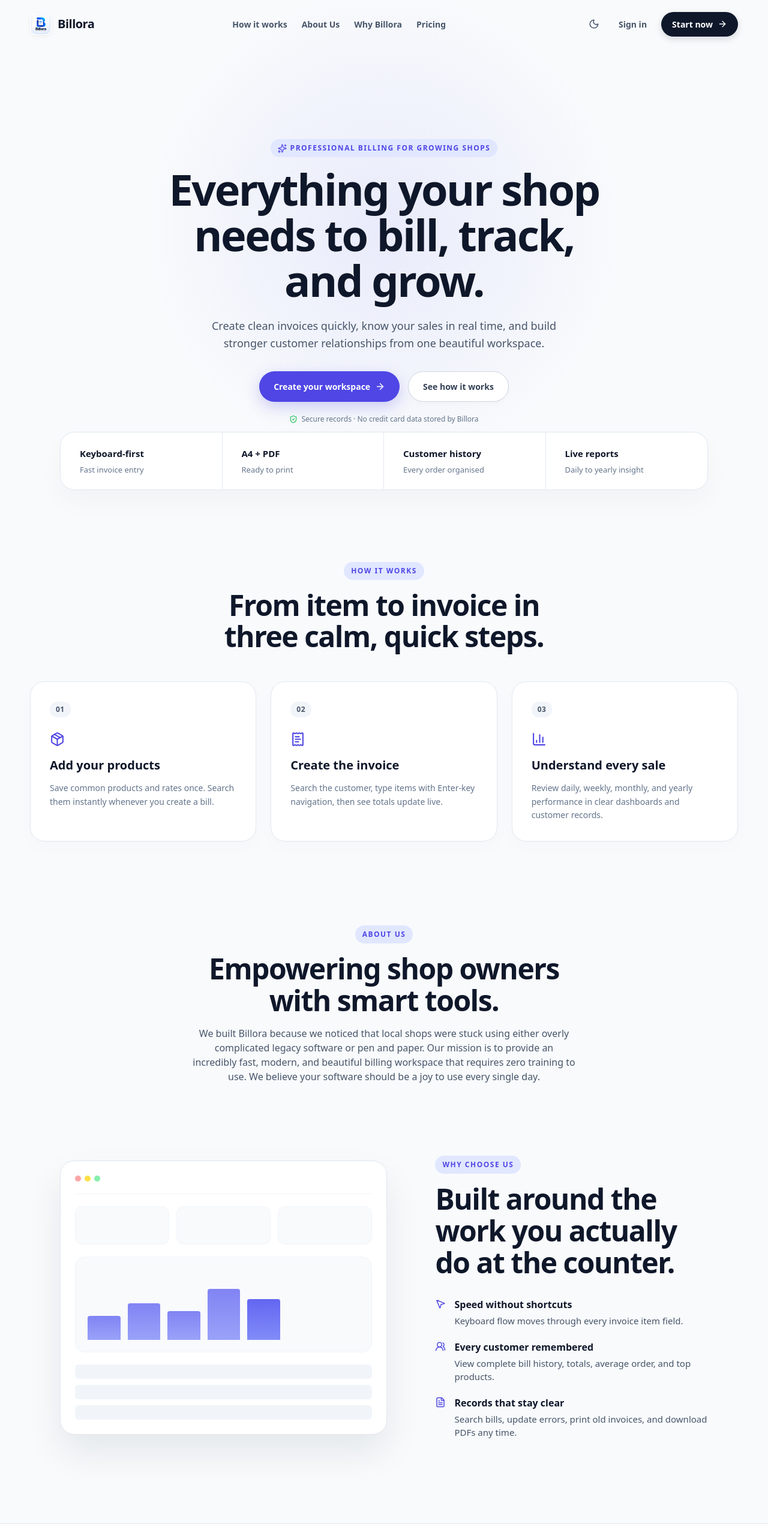
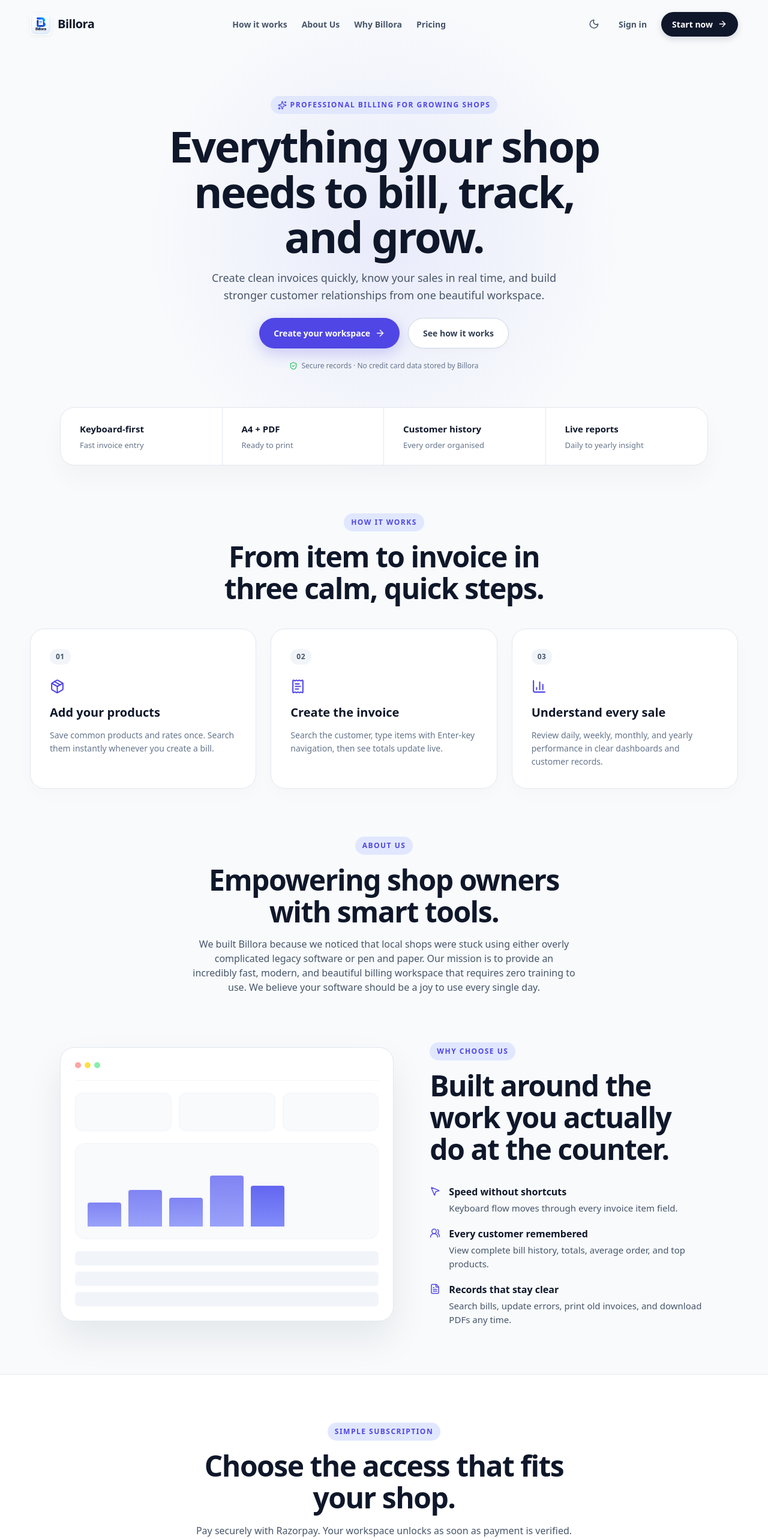
Before and after one commit to MalajiGopiChand/Billora, a React (Vite) app: page / in a window 1280 px wide. Shown: the top 2566 px of the page at 60% size. Built offline with nearby package versions, Linux system fonts and the light colour scheme; no server answers.

Commit message:
Adjust space gaps in landing page

```diff
--- a/src/pages/Landing.module.css
+++ b/src/pages/Landing.module.css
@@ -8,12 +8,12 @@
 .links a:hover, .login:hover { color: #0f172a; }
 .start, .cta, .secondary { display: inline-flex; align-items: center; gap: 8px; font-size: 14px; font-weight: 700; text-decoration: none; border-radius: 99px; }
 .start { color: #ffffff; padding: 10px 18px; background: #0f172a; box-shadow: 0 4px 12px rgba(15, 23, 42, 0.15); }
-.hero { min-height: 640px; width: min(1180px, calc(100% - 40px)); margin: 0 auto; position: relative; display: grid; place-items: center; }
-.hero::before { content: ''; position: absolute; top: -100px; left: 50%; transform: translateX(-50%); width: 800px; height: 800px; background: radial-gradient(circle, rgba(99, 102, 241, 0.1) 0%, rgba(248, 250, 252, 0) 70%); z-index: 0; pointer-events: none; }
-.copy { position: relative; z-index: 1; max-width: 760px; padding-top: 140px; text-align: center; }
+.hero { min-height: 500px; width: min(1180px, calc(100% - 40px)); margin: 0 auto; position: relative; display: grid; place-items: center; }
+.hero::before { content: ''; position: absolute; top: -80px; left: 50%; transform: translateX(-50%); width: 800px; height: 800px; background: radial-gradient(circle, rgba(99, 102, 241, 0.1) 0%, rgba(248, 250, 252, 0) 70%); z-index: 0; pointer-events: none; }
+.copy { position: relative; z-index: 1; max-width: 760px; padding-top: 80px; text-align: center; }
 .copy > p, .sectionIntro > p, .why > div:last-child > p { display: inline-flex; align-items: center; gap: 6px; margin: 0 0 16px; color: #4f46e5; font-size: 12px; font-weight: 800; text-transform: uppercase; letter-spacing: 1.5px; background: #e0e7ff; padding: 6px 12px; border-radius: 20px; }
 .copy h1 { margin: 0; font-size: clamp(42px, 6vw, 72px); line-height: 1.05; letter-spacing: -2.5px; font-weight: 850; color: #0f172a; }
-.copy > span { display: block; max-width: 620px; color: #475569; margin: 24px auto 32px; line-height: 1.6; font-size: 18px; }
+.copy > span { display: block; max-width: 620px; color: #475569; margin: 16px auto 24px; line-height: 1.6; font-size: 18px; }
 .copy > div { display: flex; justify-content: center; gap: 14px; }
 .cta { padding: 14px 24px; color: #fff; background: #4f46e5; box-shadow: 0 8px 24px rgba(79, 70, 229, 0.25); }
 .cta:hover { background: #4338ca; }
@@ -21,14 +21,14 @@
 .secondary:hover { background: #f1f5f9; border-color: #94a3b8; }
 .copy small { display: flex; justify-content: center; align-items: center; gap: 6px; margin-top: 20px; color: #64748b; font-size: 12px; font-weight: 500; }
 .copy small svg { color: #22c55e; }
-.proof { width: min(1080px, calc(100% - 40px)); display: grid; grid-template-columns: repeat(4, 1fr); margin: 0 auto 120px; position: relative; z-index: 1; background: #ffffff; border: 1px solid #e2e8f0; border-radius: 24px; box-shadow: 0 20px 40px rgba(0,0,0,0.03); overflow: hidden; }
+.proof { width: min(1080px, calc(100% - 40px)); display: grid; grid-template-columns: repeat(4, 1fr); margin: 60px auto 80px; position: relative; z-index: 1; background: #ffffff; border: 1px solid #e2e8f0; border-radius: 24px; box-shadow: 0 20px 40px rgba(0,0,0,0.03); overflow: hidden; }
 .proof div { padding: 24px 32px; border-right: 1px solid #e2e8f0; text-align: left; }
 .proof div:last-child { border: 0; }
 .proof strong, .proof span { display: block; }
 .proof strong { color: #0f172a; font-size: 15px; font-weight: 750; margin-bottom: 6px; }
 .proof span { color: #64748b; font-size: 13px; line-height: 1.4; }
-.section { width: min(1180px, calc(100% - 40px)); margin: 0 auto 140px; }
-.sectionIntro { max-width: 640px; margin: 0 auto 48px; text-align: center; }
+.section { width: min(1180px, calc(100% - 40px)); margin: 0 auto 80px; }
+.sectionIntro { max-width: 640px; margin: 0 auto 40px; text-align: center; }
 .sectionIntro h2, .why h2 { margin: 0; font-size: clamp(32px, 4vw, 48px); line-height: 1.1; letter-spacing: -1.5px; font-weight: 800; color: #0f172a; }
 .sectionIntro > span { display: block; color: #475569; margin-top: 16px; font-size: 16px; line-height: 1.5; }
 .steps { display: grid; grid-template-columns: repeat(3, 1fr); gap: 24px; }
@@ -37,7 +37,7 @@
 .steps svg { color: #4f46e5; margin: 24px 0 16px; }
 .steps h3 { margin: 0 0 12px; font-size: 20px; color: #0f172a; font-weight: 750; }
 .steps p { margin: 0; color: #64748b; font-size: 14px; line-height: 1.6; }
-.why { display: grid; grid-template-columns: 1.2fr 1fr; gap: 80px; align-items: center; width: min(1080px, calc(100% - 40px)); margin: 0 auto 140px; }
+.why { display: grid; grid-template-columns: 1.2fr 1fr; gap: 60px; align-items: center; width: min(1080px, calc(100% - 40px)); margin: 0 auto 80px; }
 .dashboardMock { padding: 24px; border-radius: 24px; background: #ffffff; border: 1px solid #e2e8f0; box-shadow: 0 30px 60px rgba(15, 23, 42, 0.08); }
 .mockHead { display: flex; gap: 6px; padding-bottom: 20px; border-bottom: 1px solid #f1f5f9; margin-bottom: 20px; }
 .mockHead span { width: 10px; height: 10px; border-radius: 99px; background: #cbd5e1; }
@@ -60,8 +60,8 @@
 .why li { display: flex; gap: 14px; color: #475569; font-size: 15px; line-height: 1.5; }
 .why li svg { color: #4f46e5; flex: 0 0 auto; margin-top: 2px; }
 .why li b { display: block; color: #0f172a; margin-bottom: 4px; font-size: 16px; }
-.pricing { padding: 120px 0; background: #ffffff; border-top: 1px solid #e2e8f0; }
-.pricing .sectionIntro { margin-bottom: 50px; }
+.pricing { padding: 80px 0; background: #ffffff; border-top: 1px solid #e2e8f0; }
+.pricing .sectionIntro { margin-bottom: 40px; }
 .planGrid { width: min(1080px, 100%); margin: auto; display: grid; grid-template-columns: repeat(3, 1fr); gap: 24px; padding: 0 20px; box-sizing: border-box; }
 .planGrid article { position: relative; padding: 32px; border-radius: 24px; background: #f8fafc; border: 1px solid #e2e8f0; }
 .planGrid .featured { transform: translateY(-12px); background: #ffffff; border-color: #6366f1; box-shadow: 0 30px 60px rgba(99, 102, 241, 0.12); }
@@ -79,8 +79,8 @@
 footer { display: flex; align-items: center; justify-content: space-between; gap: 20px; width: min(1180px, calc(100% - 40px)); margin: 0 auto; padding: 40px 0; color: #64748b; font-size: 14px; border-top: 1px solid #e2e8f0; }
 footer p { margin: 0; }
 footer > a { color: #0f172a; text-decoration: none; font-weight: 600; }
-@media(max-width:900px) { .proof { grid-template-columns: repeat(2, 1fr); margin-bottom: 80px; } .proof div:nth-child(2) { border-right: 0; } .proof div:nth-child(-n+2) { border-bottom: 1px solid #e2e8f0; } .why { grid-template-columns: 1fr; gap: 60px; } .dashboardMock { transform: none; max-width: 600px; margin: auto; } }
-@media(max-width:760px) { .nav { width: calc(100% - 32px); height: 70px; } .links, .login { display: none; } .hero { width: calc(100% - 32px); min-height: 520px; } .hero::before { width: 100%; top: -50px; } .copy { padding-top: 80px; } .copy h1 { letter-spacing: -1.5px; } .copy > span { font-size: 16px; margin: 16px auto 24px; } .copy > div { flex-direction: column; align-items: stretch; padding: 0 20px; } .cta, .secondary { justify-content: center; } .steps, .planGrid { grid-template-columns: 1fr; } .section { margin-bottom: 80px; } .planGrid { max-width: 480px; padding: 0; } .planGrid .featured { transform: none; } .pricing { padding: 80px 20px; } footer { flex-direction: column; align-items: center; text-align: center; gap: 12px; } }
+@media(max-width:900px) { .proof { grid-template-columns: repeat(2, 1fr); margin-bottom: 60px; } .proof div:nth-child(2) { border-right: 0; } .proof div:nth-child(-n+2) { border-bottom: 1px solid #e2e8f0; } .why { grid-template-columns: 1fr; gap: 40px; } .dashboardMock { transform: none; max-width: 600px; margin: auto; } }
+@media(max-width:760px) { .nav { width: calc(100% - 32px); height: 70px; } .links, .login { display: none; } .hero { width: calc(100% - 32px); min-height: 480px; } .hero::before { width: 100%; top: -50px; } .copy { padding-top: 60px; } .copy h1 { letter-spacing: -1.5px; font-size: 36px; } .copy > span { font-size: 16px; margin: 16px auto 24px; } .copy > div { flex-direction: column; align-items: stretch; padding: 0 20px; } .cta, .secondary { justify-content: center; } .steps, .planGrid { grid-template-columns: 1fr; } .section { margin-bottom: 60px; } .planGrid { max-width: 480px; padding: 0; } .planGrid .featured { transform: none; } .pricing { padding: 60px 20px; } footer { flex-direction: column; align-items: center; text-align: center; gap: 12px; } }
 
 /* Dark Mode Overrides */
 .dark {
--- a/src/pages/Landing.tsx
+++ b/src/pages/Landing.tsx
@@ -15,7 +15,7 @@
     <section id="home" className={styles.hero}><div className={styles.copy}><p><Sparkles size={15}/> Professional billing for growing shops</p><h1>Everything your shop needs to bill, track, and grow.</h1><span>Create clean invoices quickly, know your sales in real time, and build stronger customer relationships from one beautiful workspace.</span><div>{user ? <Link className={styles.cta} to={isAdmin ? "/admin" : "/subscription"}>{isAdmin ? "Open Admin Console" : "Subscribe to workspace"} <ArrowRight size={17}/></Link> : <Link className={styles.cta} to="/register">Create your workspace <ArrowRight size={17}/></Link>}<a className={styles.secondary} href="#how-it-works">See how it works</a></div><small><ShieldCheck size={14}/> Secure records · No credit card data stored by Billora</small></div></section>
     <section className={styles.proof}><div><strong>Keyboard-first</strong><span>Fast invoice entry</span></div><div><strong>A4 + PDF</strong><span>Ready to print</span></div><div><strong>Customer history</strong><span>Every order organised</span></div><div><strong>Live reports</strong><span>Daily to yearly insight</span></div></section>
     <section id="how-it-works" className={styles.section}><div className={styles.sectionIntro}><p>How it works</p><h2>From item to invoice in three calm, quick steps.</h2></div><div className={styles.steps}><article><span>01</span><Package size={25}/><h3>Add your products</h3><p>Save common products and rates once. Search them instantly whenever you create a bill.</p></article><article><span>02</span><ReceiptText size={25}/><h3>Create the invoice</h3><p>Search the customer, type items with Enter-key navigation, then see totals update live.</p></article><article><span>03</span><BarChart3 size={25}/><h3>Understand every sale</h3><p>Review daily, weekly, monthly, and yearly performance in clear dashboards and customer records.</p></article></div></section>
-    <section id="about-us" className={styles.section} style={{ textAlign: 'center', maxWidth: 760, margin: '0 auto 120px' }}><div className={styles.sectionIntro}><p>About Us</p><h2>Empowering shop owners with smart tools.</h2><span>We built Billora because we noticed that local shops were stuck using either overly complicated legacy software or pen and paper. Our mission is to provide an incredibly fast, modern, and beautiful billing workspace that requires zero training to use. We believe your software should be a joy to use every single day.</span></div></section>
+    <section id="about-us" className={styles.section} style={{ textAlign: 'center', maxWidth: 760, margin: '0 auto 80px' }}><div className={styles.sectionIntro}><p>About Us</p><h2>Empowering shop owners with smart tools.</h2><span>We built Billora because we noticed that local shops were stuck using either overly complicated legacy software or pen and paper. Our mission is to provide an incredibly fast, modern, and beautiful billing workspace that requires zero training to use. We believe your software should be a joy to use every single day.</span></div></section>
     <section id="why-billora" className={styles.why}><div className={styles.dashboardMock}><div className={styles.mockHead}><span/><span/><span/></div><div className={styles.mockStats}><i/><i/><i/></div><div className={styles.mockGraph}><b/><b/><b/><b/><b/><b/><b/></div><div className={styles.mockRows}><em/><em/><em/></div></div><div><p>Why choose us</p><h2>Built around the work you actually do at the counter.</h2><ul><li><MousePointer2 size={18}/><span><b>Speed without shortcuts</b>Keyboard flow moves through every invoice item field.</span></li><li><UsersRound size={18}/><span><b>Every customer remembered</b>View complete bill history, totals, average order, and top products.</span></li><li><FileText size={18}/><span><b>Records that stay clear</b>Search bills, update errors, print old invoices, and download PDFs any time.</span></li></ul></div></section>
     <section id="pricing" className={styles.pricing}><div className={styles.sectionIntro}><p>Simple subscription</p><h2>Choose the access that fits your shop.</h2><span>Pay securely with Razorpay. Your workspace unlocks as soon as payment is verified.</span></div><div className={styles.planGrid}>{plans.map((plan) => <article className={plan.featured ? styles.featured : ''} key={plan.name}>{plan.featured && <b>Best value</b>}<h3>{plan.name}</h3><p><strong>{plan.price}</strong><span>{plan.period}</span></p><small>{plan.note}</small><Link to={user ? (isAdmin ? "/admin" : "/subscription") : "/register"}>Choose {plan.name} <ArrowRight size={15}/></Link><ul><li><CheckCircle2 size={15}/> Unlimited invoices</li><li><CheckCircle2 size={15}/> Products and customers</li><li><CheckCircle2 size={15}/> Analytics, printing, PDF</li></ul></article>)}</div></section>
     <footer><div className={styles.brand}><img src="/logo.jpg" alt="Billora" className={styles.brandLogo} />Billora</div><p>Billing software designed for the daily rhythm of small shops.</p><Link to={user ? (isAdmin ? "/admin" : "/dashboard") : "/login"}>{user ? "Go to your workspace" : "Sign in to your workspace"}</Link></footer>
```
